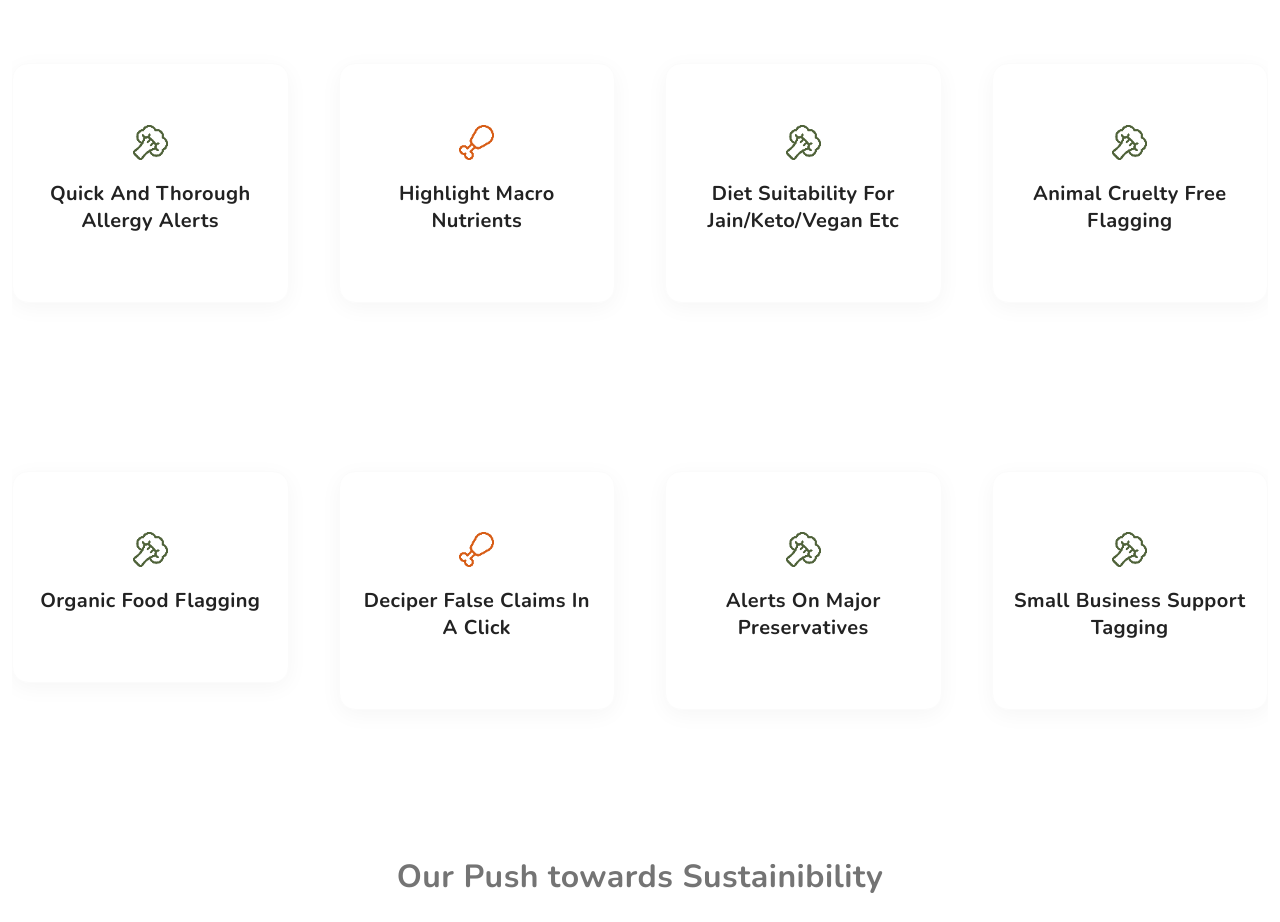
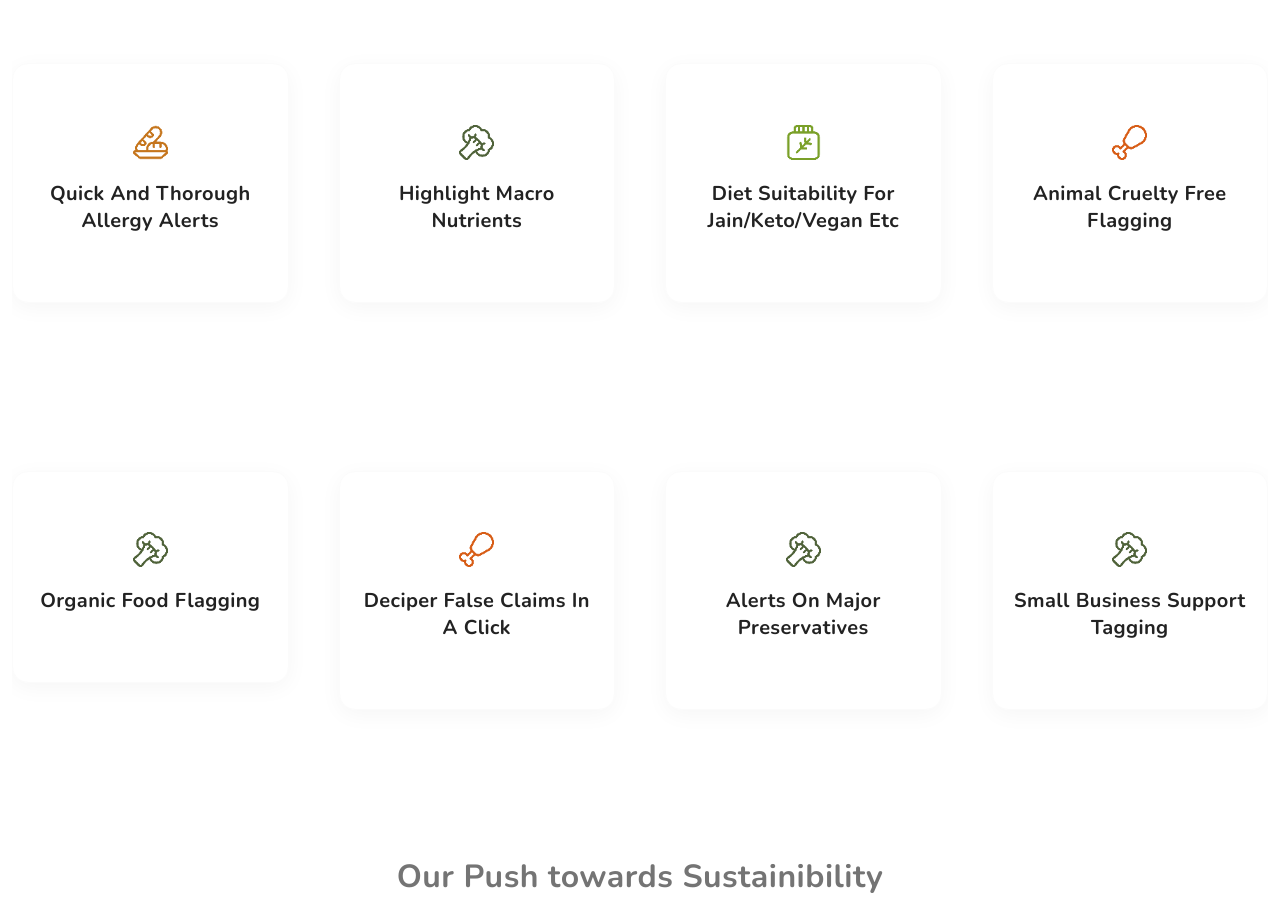
Before and after one commit to diksha-ankercloud/ConsumeWisely-GenAI-Google-Hack-24, a React (Create React App) app in the folder src/frontend/: page / in a window 1280 px wide. Shown: the part 1560-2482 px from the top of the page. Built offline with nearby package versions, Linux system fonts and the light colour scheme.

Commit message:
Update category.js

```diff
--- a/src/frontend/src/components/category.js
+++ b/src/frontend/src/components/category.js
@@ -31,7 +31,7 @@ function Category() {
                         className="nav-link category-item"
                       >
                         <img
-                          src="images/icon-vegetables-broccoli.png"
+                          src="images/icon-bread-baguette.png"
                           alt="Category Thumbnail"
                         />
                         <h3 className="category-title">
@@ -45,7 +45,7 @@ function Category() {
                         className="nav-link category-item "
                       >
                         <img
-                          src="images/icon-animal-products-drumsticks.png"
+                          src="images/icon-vegetables-broccoli.png"
                           alt="Category Thumbnail"
                         />
                         <h3 className="category-title">Highlight macro nutrients</h3>
@@ -57,7 +57,7 @@ function Category() {
                         className="nav-link category-item "
                       >
                         <img
-                          src="images/icon-vegetables-broccoli.png"
+                          src="images/icon-bread-herb-flour.png"
                           alt="Category Thumbnail"
                         />
                         <h3 className="category-title">Diet Suitability for jain/keto/vegan etc</h3>
@@ -69,7 +69,7 @@ function Category() {
                         className="nav-link category-item "
                       >
                         <img
-                          src="images/icon-vegetables-broccoli.png"
+                          src="images/icon-animal-products-drumsticks.png"
                           alt="Category Thumbnail"
                         />
                         <h3 className="category-title">Animal cruelty free flagging</h3>
```
